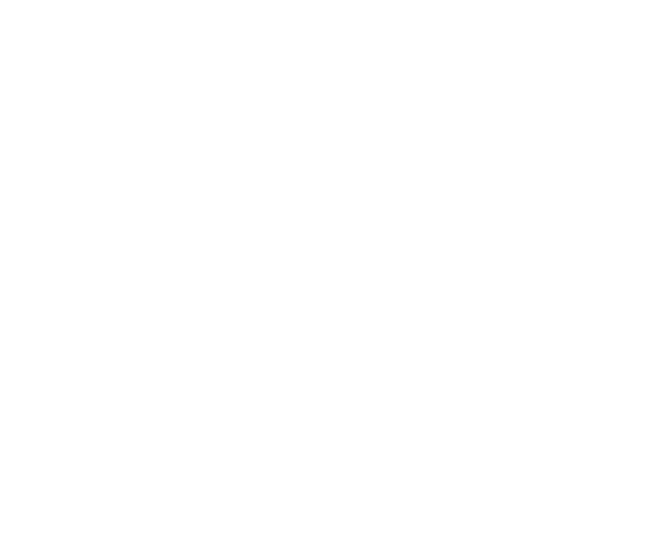
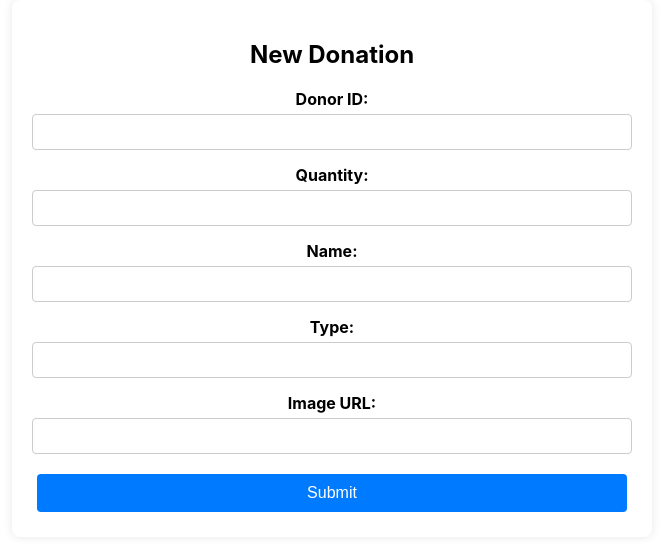
Before and after one commit to Rhoda-NM/harvestapp, a React (Create React App) app in the folder client/: page /newdonation in a window 1280 px wide. Before the commit this address had no page. Shown: the top 550 px of the page, without its empty margins (308-971 px from the left). Built offline with nearby package versions, Linux system fonts and the light colour scheme.

Commit message:
creating a new donation form for posting a donation

```diff
--- a/client/package.json
+++ b/client/package.json
@@ -2,7 +2,7 @@
   "name": "client",
   "version": "0.1.0",
   "private": true,
-  "proxy": "https://onestopshop-project.onrender.com/",
+  "proxy": "http://127.0.0.1:5000",
   "dependencies": {
     "@fortawesome/fontawesome-svg-core": "^6.6.0",
     "@fortawesome/free-brands-svg-icons": "^6.6.0",
--- a/client/src/App.js
+++ b/client/src/App.js
@@ -6,6 +6,7 @@ import LoginForm from "./components/Login";
 import DonorForm from "./components/DonorSignup";
 import FoodBankForm from "./components/FoodBankSignup";
 import DonorDashboard from "./pages/DonorDashboard";
+import NewDonationForm from "./components/NewDonation";
 
 function App() {
   return (
@@ -17,6 +18,7 @@ function App() {
           <Route exact path="/donor/register" element={<DonorForm />} />
           <Route exact path="/bank/register" element={<FoodBankForm />} />
           <Route exact path="/donordashboard" element={<DonorDashboard />} />
+          <Route exact path="/newdonation" element={<NewDonationForm />} />
         </Routes>
       </div>
     </Router>
--- a/client/src/components/Navbar.js
+++ b/client/src/components/Navbar.js
@@ -95,7 +95,7 @@ function Navbar() {
             </>
           ) : (
             <li>
-              <Link to="/signin">Sign In</Link>
+              <Link to="/donordashboard">Sign In</Link>
             </li>
           )}
         </NavLinks>
--- /dev/null
+++ b/client/src/components/NewDonation.js
@@ -0,0 +1,97 @@
+import React, { useState } from 'react';
+import axios from 'axios';
+import './NewDonationForm.css'; // Importing CSS file
+
+const NewDonationForm = () => {
+  const [donorId, setDonorId] = useState('');
+  const [quantity, setQuantity] = useState('');
+  const [name, setName] = useState('');
+  const [type, setType] = useState('');
+  const [image, setImage] = useState('');
+  const [error, setError] = useState(null);
+  const [success, setSuccess] = useState(null);
+
+  const handleSubmit = async (e) => {
+    e.preventDefault();
+
+    const donationData = {
+      donor_id: donorId,
+      quantity,
+      name,
+      type,
+      image,
+    };
+
+    try {
+      const response = await axios.post('http://127.0.0.1:5000/donations', donationData);
+      setSuccess('Donation successfully created!');
+      setError(null);
+      // Optionally, clear the form or perform other actions here
+    } catch (err) {
+      console.error('Error posting donation:', err); // Improved error logging
+      setError(err.response ? err.response.data.message : 'Failed to create donation. Please try again.');
+      setSuccess(null);
+    }
+  };
+
+  return (
+    <div className="container">
+      <h2>New Donation</h2>
+      <form className="donation-form" onSubmit={handleSubmit}>
+        <div className="form-group">
+          <label htmlFor="donorId">Donor ID:</label>
+          <input
+            id="donorId"
+            type="text"
+            value={donorId}
+            onChange={(e) => setDonorId(e.target.value)}
+            required
+          />
+        </div>
+        <div className="form-group">
+          <label htmlFor="quantity">Quantity:</label>
+          <input
+            id="quantity"
+            type="number"
+            value={quantity}
+            onChange={(e) => setQuantity(e.target.value)}
+            required
+          />
+        </div>
+        <div className="form-group">
+          <label htmlFor="name">Name:</label>
+          <input
+            id="name"
+            type="text"
+            value={name}
+            onChange={(e) => setName(e.target.value)}
+            required
+          />
+        </div>
+        <div className="form-group">
+          <label htmlFor="type">Type:</label>
+          <input
+            id="type"
+            type="text"
+            value={type}
+            onChange={(e) => setType(e.target.value)}
+          />
+        </div>
+        <div className="form-group">
+          <label htmlFor="image">Image URL:</label>
+          <input
+            id="image"
+            type="text"
+            value={image}
+            onChange={(e) => setImage(e.target.value)}
+          />
+        </div>
+        <button type="submit">Submit</button>
+      </form>
+      {success && <p className="success-message">{success}</p>}
+      {error && <p className="error-message">{error}</p>}
+    </div>
+  );
+};
+
+export default NewDonationForm;
--- /dev/null
+++ b/client/src/components/NewDonationForm.css
@@ -0,0 +1,78 @@
+/* NewDonationForm.css */
+
+/* Container styling */
+.container {
+    max-width: 600px;
+    margin: 0 auto;
+    padding: 20px;
+    box-shadow: 0 0 10px rgba(0, 0, 0, 0.1);
+    border-radius: 8px;
+    background-color: #fff;
+  }
+
+  /* Form styling */
+  .donation-form {
+    display: flex;
+    flex-direction: column;
+  }
+
+  .form-group {
+    margin-bottom: 15px;
+  }
+
+  .form-group label {
+    display: block;
+    font-weight: bold;
+    margin-bottom: 5px;
+  }
+
+  .form-group input {
+    width: 100%;
+    padding: 8px;
+    box-sizing: border-box;
+    border: 1px solid #ccc;
+    border-radius: 4px;
+  }
+
+  button {
+    padding: 10px 20px;
+    border: none;
+    border-radius: 4px;
+    background-color: #007bff;
+    color: #fff;
+    cursor: pointer;
+    font-size: 16px;
+  }
+
+  button:hover {
+    background-color: #0056b3;
+  }
+
+  /* Message styling */
+  .success-message {
+    color: green;
+    font-size: 16px;
+    margin-top: 10px;
+  }
+
+  .error-message {
+    color: red;
+    font-size: 16px;
+    margin-top: 10px;
+  }
+
+  /* Responsive Design */
+  @media (max-width: 600px) {
+    .container {
+      padding: 15px;
+    }
+
+    button {
+      padding: 8px 16px;
+      font-size: 14px;
+    }
+
+    .form-group input {
+      font-size: 14px;
+    }
+  }
--- a/client/src/pages/DonorDashboard.js
+++ b/client/src/pages/DonorDashboard.js
@@ -2,18 +2,20 @@ import React, { useState, useEffect } from "react";
 import axios from "axios";
 import { Link } from "react-router-dom";
 import "./DonorDashboard.css";
+import NewDonationForm from "../components/NewDonation";
+import { useNavigate } from "react-router-dom";
+
 
 const Dashboard = ({ userId }) => {
   const [donations, setDonations] = useState([]);
   const [foodBanks, setFoodBanks] = useState([]);
-  const [newDonation, setNewDonation] = useState("");
 
   useEffect(() => {
     // Fetch donations and available food banks
     const fetchData = async () => {
       try {
-        const donationsResponse = await axios.get(`/api/donations/${userId}`);
-        const foodBanksResponse = await axios.get("/api/foodBanks");
+        const donationsResponse = await axios.get(`/donations/${userId}`);
+        const foodBanksResponse = await axios.get("/foodBanks");
         setDonations(donationsResponse.data);
         setFoodBanks(foodBanksResponse.data);
       } catch (error) {
@@ -24,19 +26,14 @@ const Dashboard = ({ userId }) => {
     fetchData();
   }, [userId]);
 
-  const handlePostDonation = async () => {
-    try {
-      await axios.post("/api/donations", { userId, donation: newDonation });
-      setDonations([...donations, { donation: newDonation }]); // Optimistic update
-      setNewDonation("");
-    } catch (error) {
-      console.error("Error posting donation:", error);
-    }
+  const [showForm, setShowForm] = useState(false);
+
+  const handlePostDonation = () => {
+    setShowForm(!showForm); // Toggle the form visibility
   };
-
   const handleDeleteDonation = async (donationId) => {
     try {
-      await axios.delete(`/api/donations/${donationId}`);
+      await axios.delete(`/donations/${donationId}`);
       setDonations(donations.filter((donation) => donation.id !== donationId)); // Optimistic update
     } catch (error) {
       console.error("Error deleting donation:", error);
@@ -46,6 +43,12 @@ const Dashboard = ({ userId }) => {
   return (
     <div>
       <h1>Dashboard</h1>
+      <div>
+      <button onClick={handlePostDonation}>
+        {showForm ? 'Hide Donation Form' : 'Post Donation'}
+      </button>
+      {showForm && <NewDonationForm />}
+    </div>
       <div>
         <h2>My Donations</h2>
         <ul>
@@ -58,12 +61,6 @@ const Dashboard = ({ userId }) => {
             </li>
           ))}
         </ul>
-        <textarea
-          value={newDonation}
-          onChange={(e) => setNewDonation(e.target.value)}
-          placeholder="Post a new donation"
-        />
-        <button onClick={handlePostDonation}>Post Donation</button>
       </div>
       <div>
         <h2>Available Food Banks</h2>
```
Also changed, not shown: 2 other files (tests, documents, lock files or other folders).
